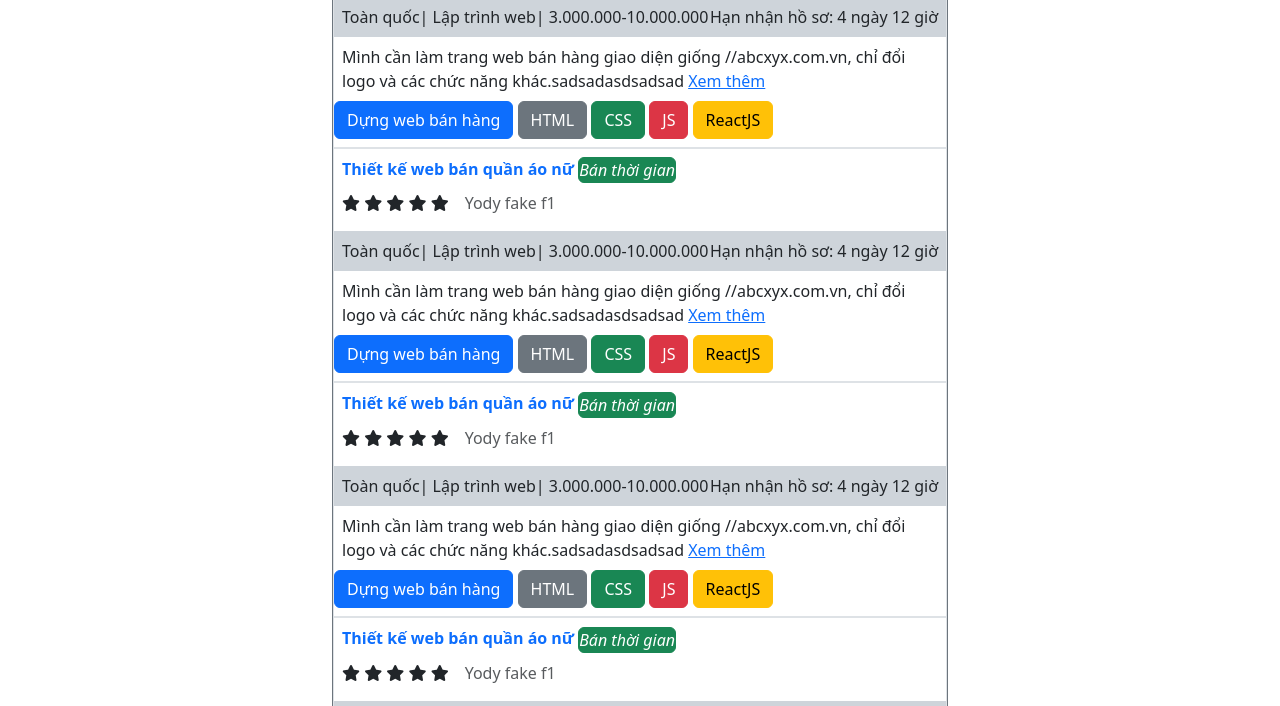
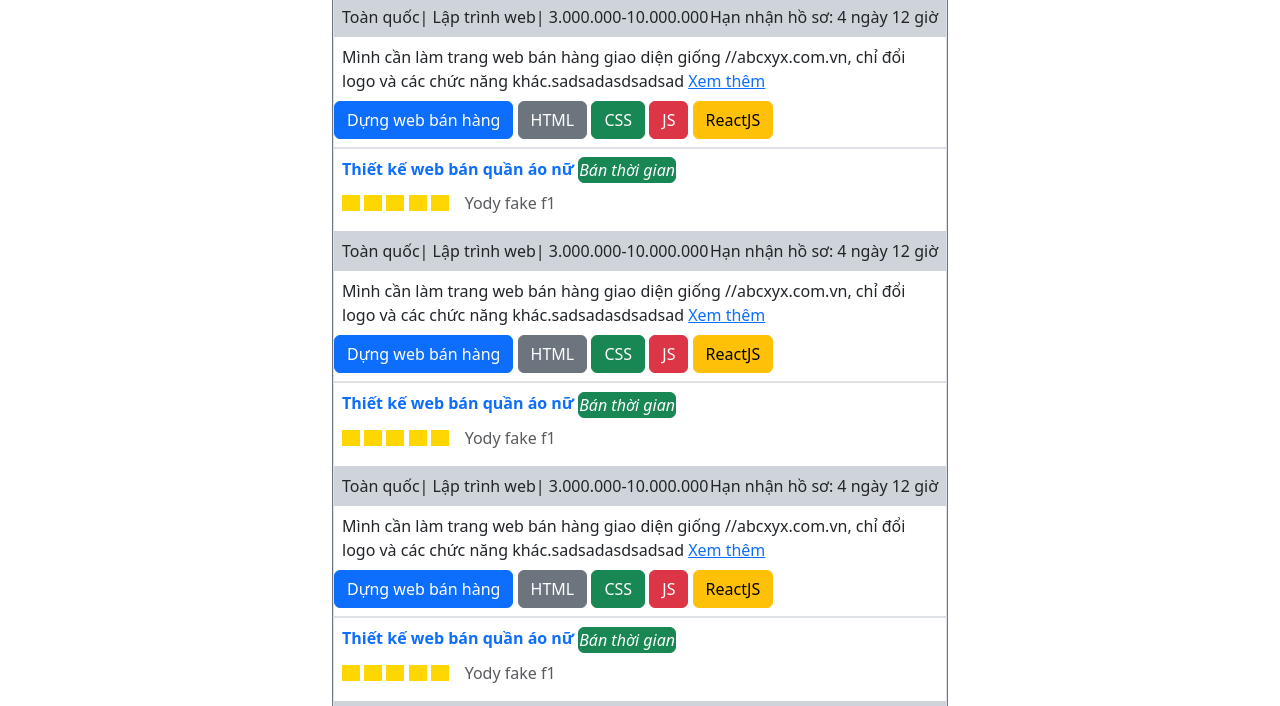
Before and after one commit to tientcdtk5/projet_1, a website: page public/index.html in a window 1280 px wide. Shown: the part 777-1483 px from the top of the page. Drawn offline with nearby package versions, Linux system fonts and the light colour scheme; files that its build step writes are made by us from their sources.

Commit message:
Update style.css

```diff
--- a/public/css/style.css
+++ b/public/css/style.css
@@ -192,3 +192,7 @@
       background-color: rgb(20, 19, 19);
       height: 400px;
     }
+.fa-star{
+    color: gold;
+    background-color: gold;
+}
```
